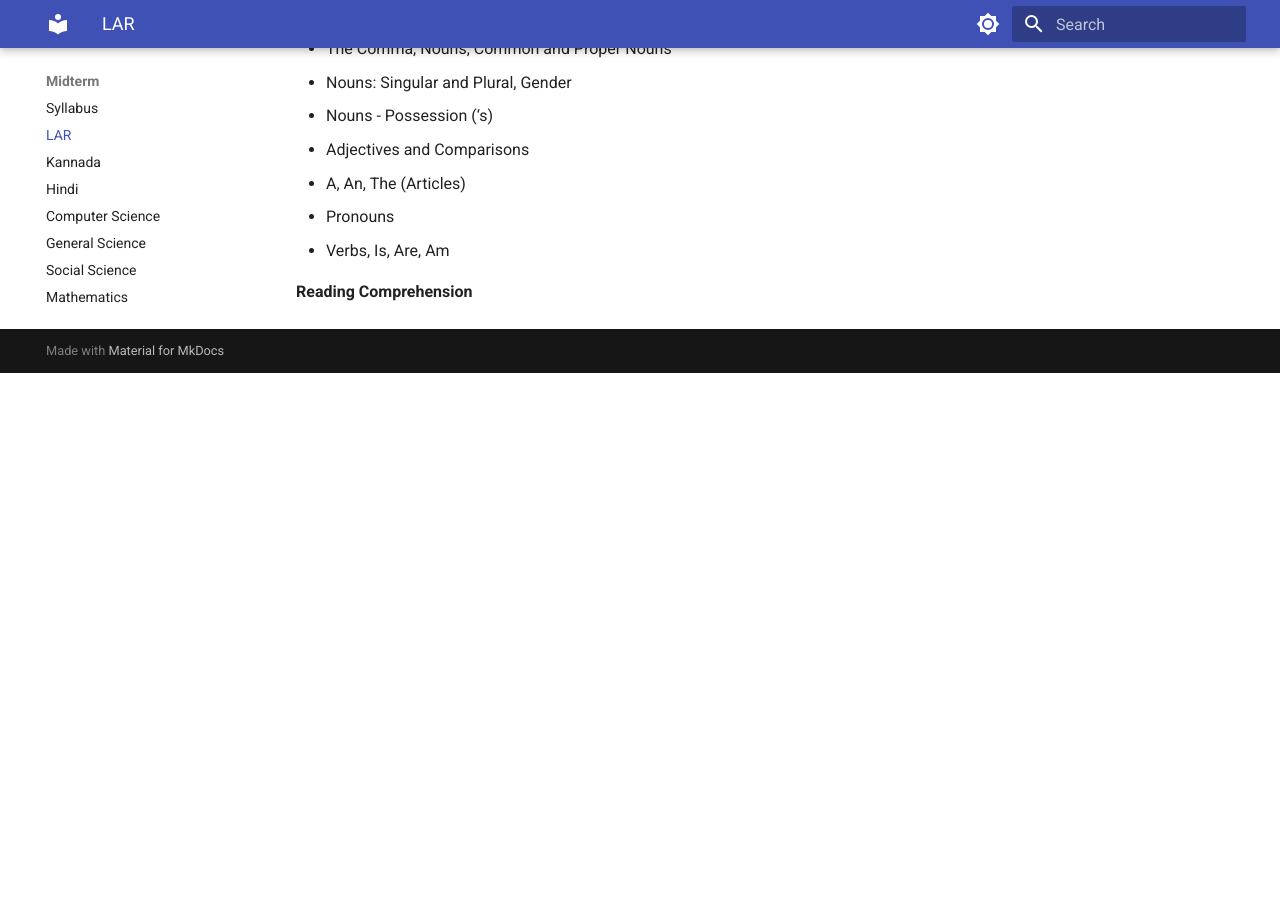
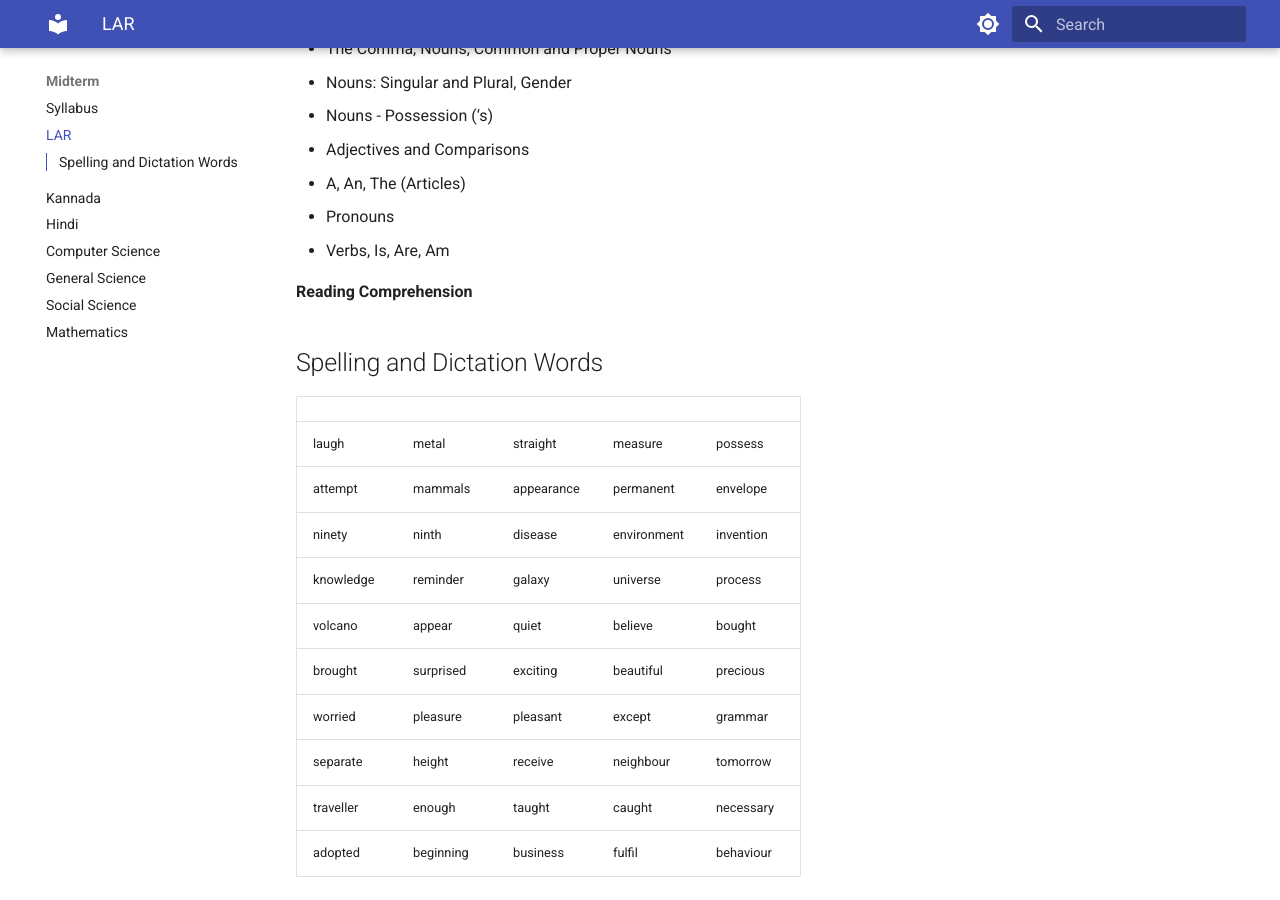
Before and after one commit to archat/class3, an MkDocs documentation site: the page built from docs/midterm/lar.md, in a window 1280 px wide and 900 px high, scrolled down 617 px. Built offline with MkDocs 1.6.1 and Material for MkDocs 9.7.7, drawn with Linux system fonts in a browser that asks for light colours; before the commit the page ends 990 px from its top, so only the background shows below that.

Commit message:
3_updated_dict

```diff
--- a/docs/midterm/lar.md
+++ b/docs/midterm/lar.md
@@ -26,3 +26,18 @@ __Grammar:__
 - Verbs, Is, Are, Am
 
 __Reading Comprehension__
+
+## Spelling and Dictation Words
+
+| <!-- --> | <!-- --> | <!-- --> | <!-- --> |<!-- --> |
+|---|---|---|---|---|
+| laugh | metal | straight | measure | possess |
+| attempt | mammals | appearance | permanent | envelope |
+| ninety | ninth | disease | environment | invention |
+| knowledge | reminder | galaxy | universe | process |
+| volcano | appear | quiet | believe | bought |
+| brought | surprised | exciting | beautiful | precious |
+| worried | pleasure | pleasant | except | grammar |
+| separate | height | receive | neighbour | tomorrow |
+| traveller | enough | taught | caught | necessary |
+| adopted | beginning | business | fulfil | behaviour |
```
Also changed, not shown: docs/index.md (+7 -0 lines), docs/midterm/hindi.md (+9 -0 lines).
